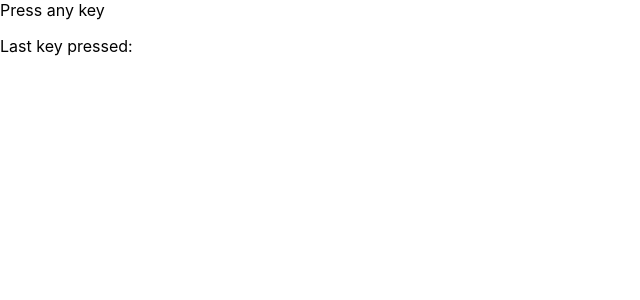
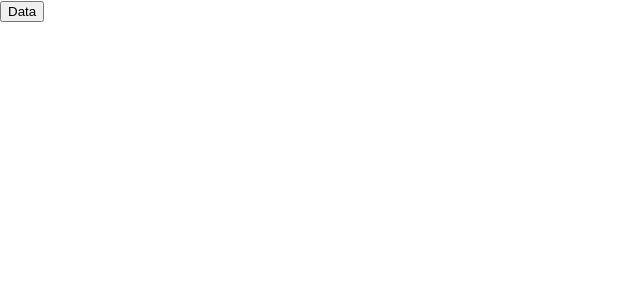
Before and after one commit to Taheer10/React-With-Typescript-Fundamentals, a React (Create React App) app: page / in a window 1280 px wide. Shown: the top 300 px of the page, without its empty margins (0-640 px from the left). Built offline with nearby package versions, Linux system fonts and the light colour scheme; the HTML template or start-up script is replaced by a standard one.

Commit message:
EventHandling Hard Examples

```diff
--- a/src/App.tsx
+++ b/src/App.tsx
@@ -1,12 +1,10 @@
 import React from "react";
-import Medium01 from "./topics/03 Event handling in React/02Medium/Medium01";
-import Medium02 from "./topics/03 Event handling in React/02Medium/Medium02";
+import Hard01 from "./topics/03 Event handling in React/03Hard/Hard01";
 
 const App = () => {
   return (
     <>
-      {/* <Medium01 /> */}
-      <Medium02 />
+      <Hard01 />
     </>
   );
 };
--- /dev/null
+++ b/src/topics/03 Event handling in React/03Hard/Hard01.tsx
@@ -0,0 +1,31 @@
+// Asynchronous Event Handling
+
+import React, { useState } from "react";
+
+const Hard01 = () => {
+  const [loading, setLoading] = useState(false);
+
+  const handleClick = async () => {
+    setLoading(!loading);
+    await simulateAsyncAPI();
+    setLoading(!loading);
+    setLoading(loading);
+  };
+
+  const simulateAsyncAPI = () => {
+    return new Promise<void>((resolve) => {
+      setTimeout(() => {
+        resolve();
+      }, 2000);
+    });
+  };
+  return (
+    <div>
+      <button onClick={handleClick} disabled={loading}>
+        {loading ? "Loading..." : "Data"}
+      </button>
+    </div>
+  );
+};
+
+export default Hard01;
```
